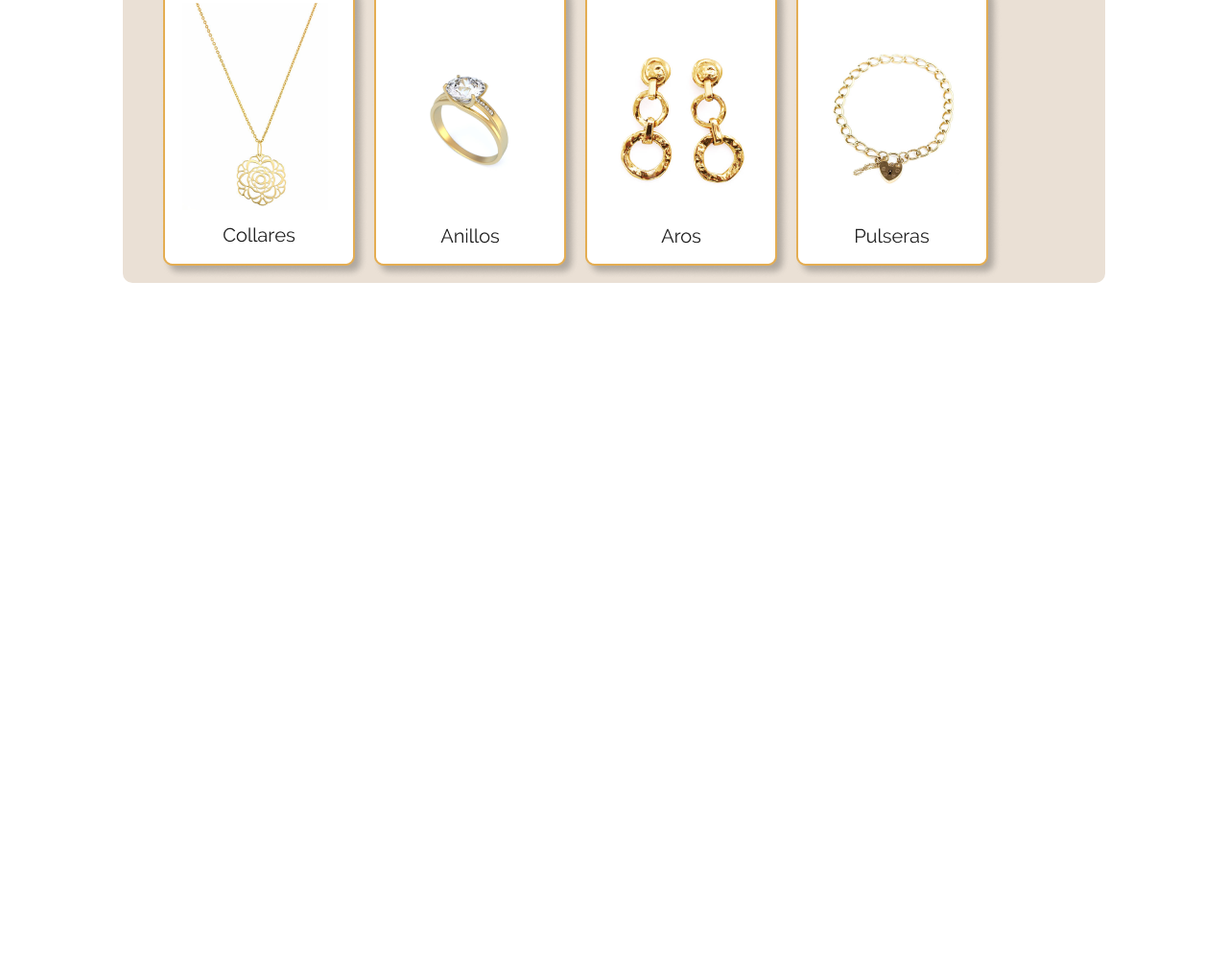
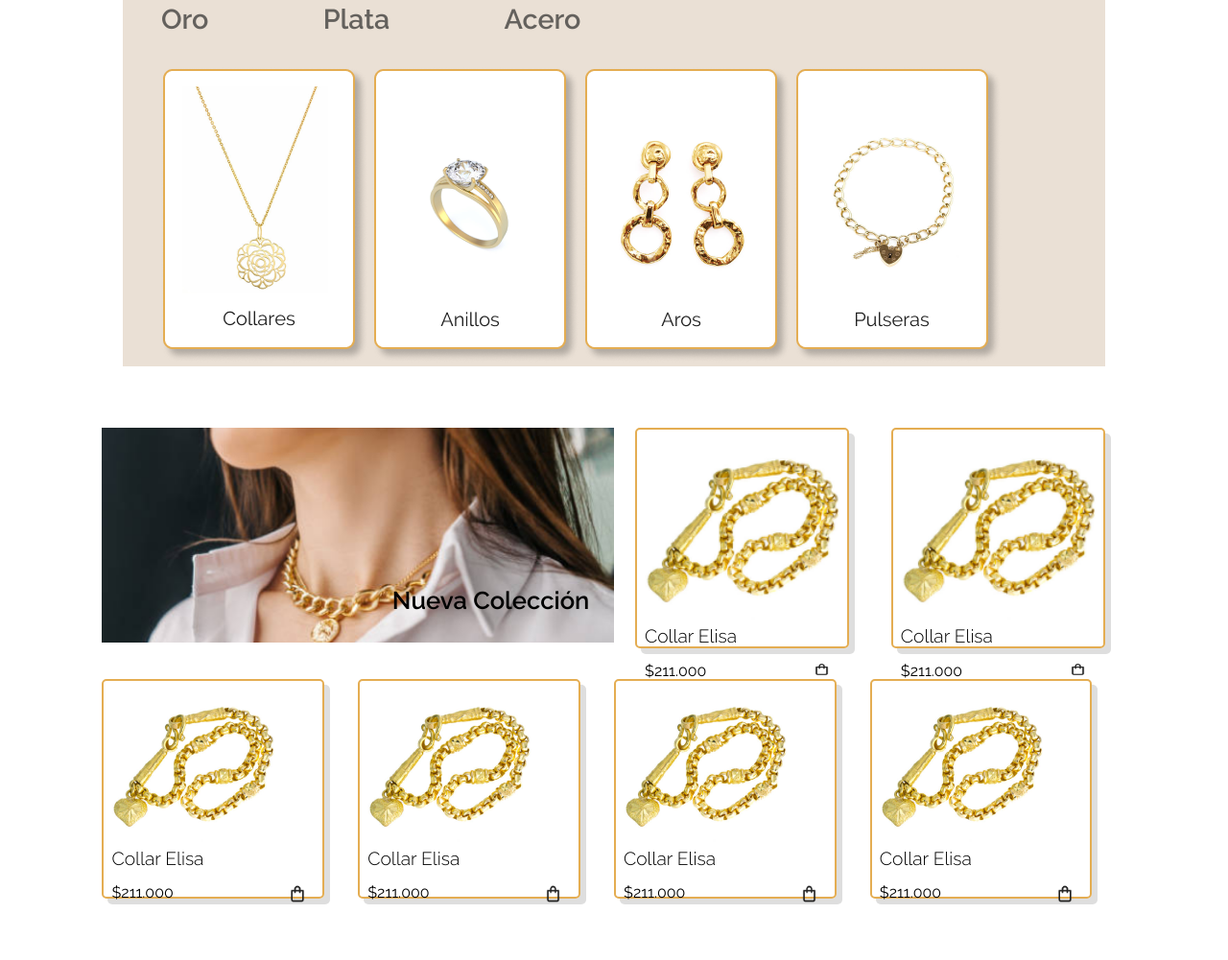
Before and after one commit to vriquelmefe/desafioLandingPageJoyas, a plain HTML site: page index.html in a window 1280 px wide. Shown: the part 737-1738 px from the top of the page at 96% size. Before the commit the page ends 1052 px from the top, so only its background shows below. Drawn offline with Linux system fonts and the light colour scheme.

Commit message:
mas avances nueva coleccion

```diff
--- a/assets/css/style.css
+++ b/assets/css/style.css
@@ -1,3 +1,6 @@
+html {
+  font-family: "Raleway", sans-serif;
+}
 .logo {
   width: 150px;
   height: 50px;
@@ -7,7 +10,7 @@ nav {
   display: inline;
   margin: 0 20px 0px 20px;
 }
-ul{
+ul {
   list-style: none;
 }
 
@@ -32,53 +35,141 @@ nav ul li a {
 .iconos-carrito {
   margin-left: auto;
 }
+h1 {
+  font-weight: 500;
+}
 header {
   background-image: url(../img/imagenFondoInicio.png);
   background-repeat: no-repeat;
   height: 50vh;
   color: white;
 }
-.textoHeader{
+
+.textoHeader {
   margin-left: 10vw;
   padding-top: 6em;
-
+  font-weight: 500;
 }
-.buttonHeader{
-    padding: 10px 20px;
+.buttonHeader {
+  padding: 12px 30px;
   border-radius: 4px;
   border: none;
-    font-weight: 600;
+  font-weight: 500;
   text-transform: uppercase;
   margin-top: 1.2em;
+  font-size: 0.8em;
 }
-h1{
+h1 {
   font-size: 3.5em;
 }
-.pieHeader{
+.pieHeader {
   text-align: center;
 }
-.pieHeader ul li{
+.pieHeader ul li {
   margin-right: 20px;
   display: inline-block;
   justify-content: center;
 }
-.separador{
-    border-bottom: 2px solid #EAE0D5 ;
+.separador {
+  border-bottom: 2px solid #eae0d5;
 }
-.seccionJoyas{
+.seccionJoyas {
   margin: 50px 10vw 20px 10vw;
 }
-.joyas{
-    background-color: #EAE0D5;
-
-    border-radius: 10px;
+.seccionJoyas h2{
+    font-weight: 300;
+}
+.joyas {
+  background-color: #eae0d5;
   padding-top: 10px;
 }
+.joyasLogoBlanco{
+    text-align: right;
+}
+.joyasLogoBlanco img{
+    height: 3.5em;
+}
 
-.tipoMaterialJoya li, .estiloJoyas li{
+.tipoMaterialJoya li,
+.estiloJoyas li {
   display: inline;
 }
-.tipoMaterialJoya li{
-    margin-right: 20px;
-    font-size: 20px;
+.tipoMaterialJoya{
+ margin-bottom: 2em;
+ color: #212121aa;
 }
+.tipoMaterialJoya li {
+  margin-right: 4em;
+  font-size: 1.8em;
+  font-weight: 600;
+}
+.nuevaColeccion{
+    margin: 5vw 13.3vh;
+}
+.contenedorNuevaColeccion{
+    display: flex;
+    width: 100%;
+    flex-direction: row;
+    align-content: center;
+    justify-content: flex-start;
+    align-items: stretch;
+}
+.imagenNuevaColeccion{
+    background-image: url(../img/nuevaColeccion.png);
+    background-size: cover;
+    background-repeat: no-repeat;
+    width: 100%;
+    height: 28vh;
+    background-position: start;
+
+}
+.imagenNuevaColeccion p{
+    font-size: 1.6em;
+    font-weight: 600;
+    text-align: right;
+    padding-right: 1em;
+    padding-top: 17.5vh;
+}
+.joyasNuevaColeccion, .masJoyas{
+    display: flex;
+    width: 100%;
+    flex-wrap: nowrap;
+    justify-content: center;
+    align-items: stretch;
+    flex-direction: row;
+}
+.masJoyas .cartasJoyas{
+   margin-right: 2.2rem;
+   margin-top: 2rem;
+
+}
+.cartasJoyas{
+    width: 38%;
+    padding: 0.8em 0.5em;
+    height: 25vh;
+    border: 2px solid #E4AD52;
+    border-radius: 5px;
+    box-sizing: content-box;
+    margin: auto;
+    box-shadow: 6px 6px #21212125;
+}
+.joyasNuevaColeccion img{
+    width: 100%;
+    height: 60%;
+
+}
+.detalleJoya p{
+    padding: 0;
+    font-weight: 300;
+    font-size: 1.2em;
+    display: inline;
+}
+.detalleJoya ul{
+    justify-content: space-between;
+    padding: 0;
+    display: flex;
+}
+.detalleJoya ul li img{
+    width: 70%;
+    display: inline;
+}
--- a/index.html
+++ b/index.html
@@ -9,16 +9,25 @@
   </head>
   <body>
     <nav>
-
       <ul>
-        <a href="#"><img src="./assets/img/logoTienda.png" class="logo"></a>
+        <a href="#"><img src="./assets/img/logoTienda.png" class="logo" /></a>
         <li><a href="#">Inicio</a></li>
         <li><a href="#">Mi visión</a></li>
         <li><a href="#">Nueva Colección</a></li>
         <li><a href="#">Oferta</a></li>
         <li><a href="#">Contáctanos</a></li>
-        <li class="iconos-carrito"><a href="#"><img src="./assets/img/u_shopping-bag.png"></a></li>
-        <li class="iconos-carrito"><a href="#"><img src="./assets/img/u_user.png" ></a></li>
+        <li class="iconos-carrito">
+          <a href="#"><img src="./assets/img/u_shopping-bag.png" /></a>
+        </li>
+        <li class="iconos-carrito">
+          <a href="#"><img src="./assets/img/u_user.png" /></a>
+        </li>
+        <link rel="preconnect" href="https://fonts.googleapis.com" />
+        <link rel="preconnect" href="https://fonts.gstatic.com" crossorigin />
+        <link
+          href="https://fonts.googleapis.com/css2?family=Raleway:ital,wght@0,100..900;1,100..900&display=swap"
+          rel="stylesheet"
+        />
       </ul>
     </nav>
     <section>
@@ -28,34 +37,122 @@
           <p>Descubre lo recién llegado</p>
           <button class="buttonHeader">Ver Colección</button>
         </div>
-
       </header>
       <div class="pieHeader">
-          <ul>
-            <li><img src="./assets/img/u_shopping-bag.png">Pyme emergente</li>
-          <li><img src="./assets/img/u_shopping-bag.png">joyas con certificado</li>
-          <li><img src="./assets/img/u_shopping-bag.png">Envios a todo Chile</li>
+        <ul>
+          <li><img src="./assets/img/u_shopping-bag.png" />Pyme emergente</li>
+          <li>
+            <img src="./assets/img/u_shopping-bag.png" />joyas con certificado
+          </li>
+          <li>
+            <img src="./assets/img/u_shopping-bag.png" />Envios a todo Chile
+          </li>
         </ul>
-        </div>
-        <div class="separador"></div>
-
+      </div>
+      <div class="separador"></div>
     </section>
     <section class="seccionJoyas">
       <h2>Variedades en metal</h2>
       <div class="joyas">
+        <div class="joyasLogoBlanco">
+          <img src="./assets/img/logoBlanco.png" alt="logoBlanco" />
+        </div>
+
         <ul class="tipoMaterialJoya">
           <li>Oro</li>
           <li>Plata</li>
           <li>Acero</li>
         </ul>
         <ul class="estiloJoyas">
-          <li><img src="./assets/img/collares.png"></li>
-          <li><img src="./assets/img/anillos.png"></li>
-          <li><img src="./assets/img/aros.png"></li>
-          <li><img src="./assets/img/pulseras.png"></li>
+          <li><img src="./assets/img/collares.png" /></li>
+          <li><img src="./assets/img/anillos.png" /></li>
+          <li><img src="./assets/img/aros.png" /></li>
+          <li><img src="./assets/img/pulseras.png" /></li>
         </ul>
       </div>
-
+    </section>
+    <section class="nuevaColeccion">
+      <div class="contenedorNuevaColeccion">
+        <div  class="imagenNuevaColeccion">
+          <p>Nueva Colección</p>
+        </div>
+        <div class="joyasNuevaColeccion">
+          <div class="cartasJoyas" >
+            <div>
+               <img src="./assets/img/collarElisa.png" alt="Collar Elisa" />
+            </div>
+               <div class="detalleJoya">
+              <p>Collar Elisa</p>
+              <ul>
+                <li>$211.000</li>
+                <li><img src="./assets/img/u_shopping-bag.png" alt="imagen Collar Elisa" /></li>
+              </ul>
+              </div>
+          </div>
+          <div class="cartasJoyas" >
+            <div>
+               <img src="./assets/img/collarElisa.png" alt="Collar Elisa" />
+            </div>
+               <div class="detalleJoya">
+              <p>Collar Elisa</p>
+              <ul>
+                <li>$211.000</li>
+                <li><img src="./assets/img/u_shopping-bag.png" alt="imagen Collar Elisa" /></li>
+              </ul>
+              </div>
+          </div>
+        </div>
+      </div>
+      <div class="masJoyas">
+        <div class="cartasJoyas" >
+          <div>
+             <img src="./assets/img/collarElisa.png" alt="Collar Elisa" />
+          </div>
+             <div class="detalleJoya">
+            <p>Collar Elisa</p>
+            <ul>
+              <li>$211.000</li>
+              <li><img src="./assets/img/u_shopping-bag.png" alt="imagen Collar Elisa" /></li>
+            </ul>
+            </div>
+        </div>
+        <div class="cartasJoyas" >
+          <div>
+             <img src="./assets/img/collarElisa.png" alt="Collar Elisa" />
+          </div>
+             <div class="detalleJoya">
+            <p>Collar Elisa</p>
+            <ul>
+              <li>$211.000</li>
+              <li><img src="./assets/img/u_shopping-bag.png" alt="imagen Collar Elisa" /></li>
+            </ul>
+            </div>
+        </div>
+        <div class="cartasJoyas" >
+          <div>
+             <img src="./assets/img/collarElisa.png" alt="Collar Elisa" />
+          </div>
+             <div class="detalleJoya">
+            <p>Collar Elisa</p>
+            <ul>
+              <li>$211.000</li>
+              <li><img src="./assets/img/u_shopping-bag.png" alt="imagen Collar Elisa" /></li>
+            </ul>
+            </div>
+        </div>
+        <div class="cartasJoyas" >
+          <div>
+             <img src="./assets/img/collarElisa.png" alt="Collar Elisa" />
+          </div>
+             <div class="detalleJoya">
+            <p>Collar Elisa</p>
+            <ul>
+              <li>$211.000</li>
+              <li><img src="./assets/img/u_shopping-bag.png" alt="imagen Collar Elisa" /></li>
+            </ul>
+            </div>
+        </div>
+      </div>
     </section>
   </body>
 </html>
```
Also changed, not shown: assets/img/collarElisa.png (added), assets/img/logoBlanco.png (added), assets/img/nuevaColeccion.png (added). Lines whose indentation alone changed are shown as unchanged.
